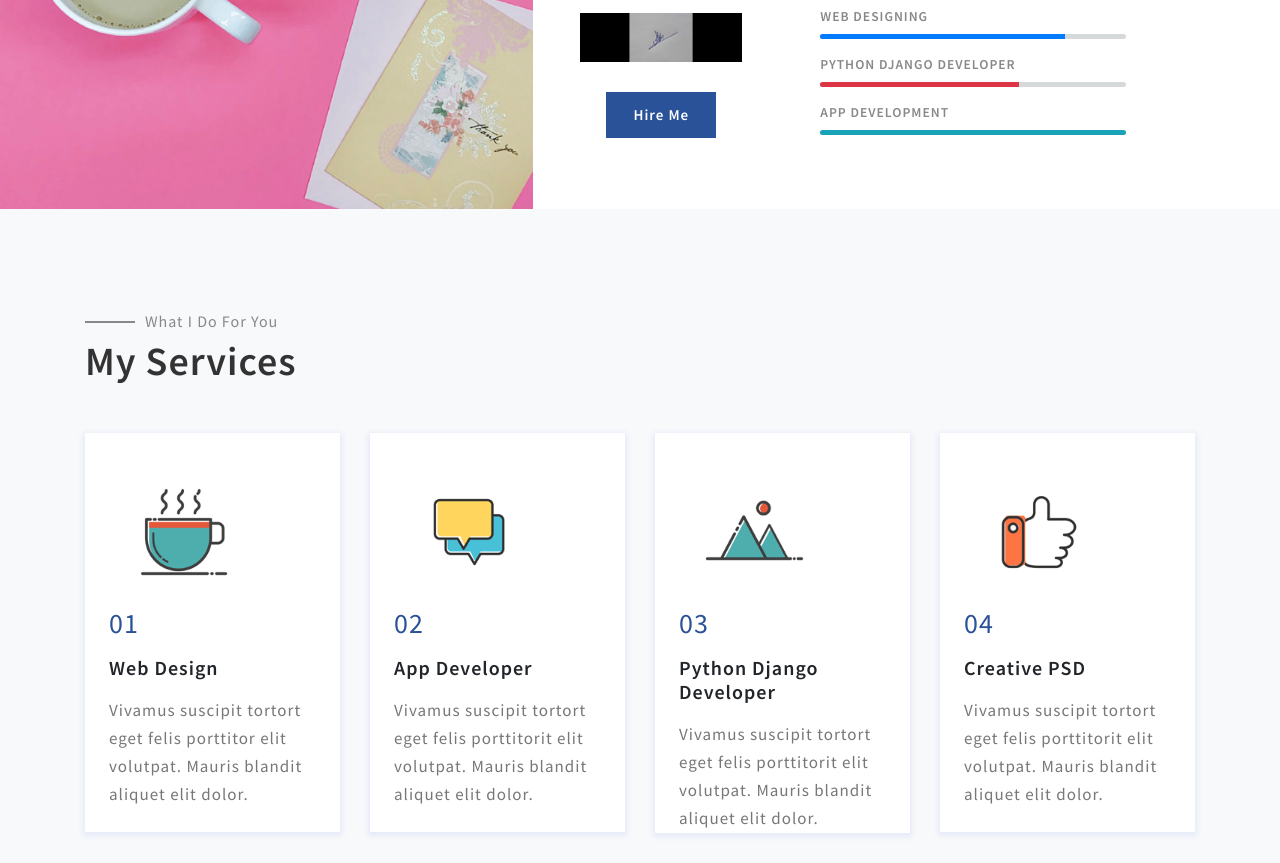
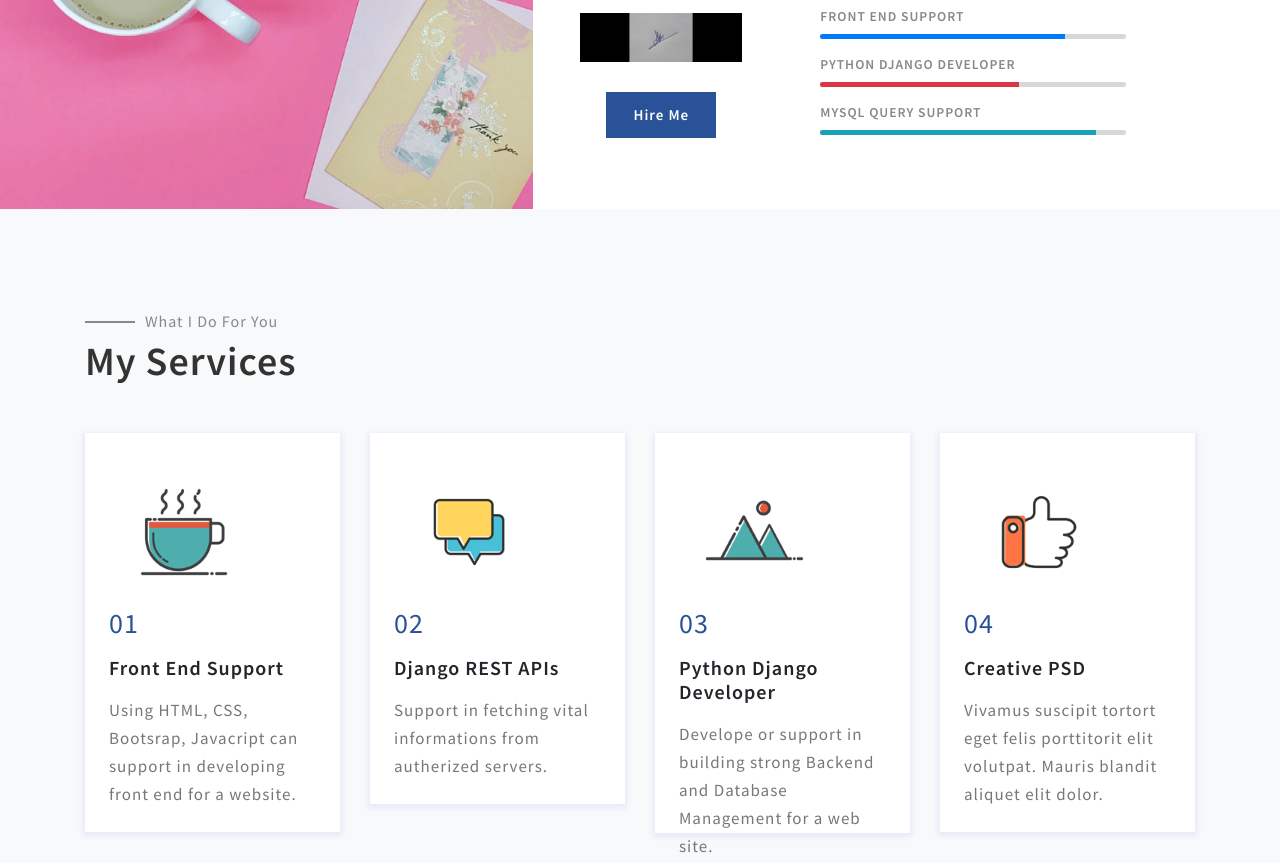
Before and after one commit to ananthuananthu07/my-personal, a plain HTML site: page index.html in a window 1280 px wide. Shown: the part 1201-2064 px from the top of the page. Drawn offline with Linux system fonts and the light colour scheme.

Commit message:
index page services updation!

```diff
--- a/index.html
+++ b/index.html
@@ -115,7 +115,7 @@ Smartphone Compatible web template, free webdesigns for Nokia, Samsung, LG, Sony
 							<p>Hello, My name is <strong>Ananthakrishnan</strong>. I am a passionate<strong> web developer</strong></p>
 							<h4 class="mt-4">Skills & Abilities</h4>
 							<div class="progress-one mt-3">
-								<h4 class="progress-tittle">Web Designing</h4>
+								<h4 class="progress-tittle">Front End Support</h4>
 								<div class="progress">
 									<div class="progress-bar" role="progressbar" style="width: 80%" aria-valuenow="80" aria-valuemin="0" aria-valuemax="100"></div>
 								</div>
@@ -127,9 +127,9 @@ Smartphone Compatible web template, free webdesigns for Nokia, Samsung, LG, Sony
 								</div>
 							</div>
 							<div class="progress-one">
-								<h4 class="progress-tittle">App Development</h4>
+								<h4 class="progress-tittle">MySql Query Support</h4>
 								<div class="progress">
-									<div class="progress-bar bg-info" role="progressbar" style="width: 100%" aria-valuenow="100" aria-valuemin="0" aria-valuemax="100"></div>
+									<div class="progress-bar bg-info" role="progressbar" style="width: 90%" aria-valuenow="100" aria-valuemin="0" aria-valuemax="100"></div>
 								</div>
 							</div>
 						</div>
@@ -153,8 +153,8 @@ Smartphone Compatible web template, free webdesigns for Nokia, Samsung, LG, Sony
 				  <div class="panel-thumbnail">
 					<img src="images/s1.png" alt="" class="img-fluid" />
 					<h3>01</h3>
-					<h4 class="mt-3">Web Design</h4>
-					<p class="mt-3">Vivamus suscipit tortort eget felis porttitor elit volutpat. Mauris blandit aliquet elit dolor.</p>
+					<h4 class="mt-3">Front End Support</h4>
+					<p class="mt-3">Using HTML, CSS, Bootsrap, Javacript can support in developing front end for a website.</p>
 				  </div>
 				</div>
 			</div>
@@ -163,8 +163,8 @@ Smartphone Compatible web template, free webdesigns for Nokia, Samsung, LG, Sony
 				  <div class="panel-thumbnail">
 					<img src="images/s2.png" alt="" class="img-fluid" />
 					<h3>02</h3>
-					<h4 class="mt-3">App Developer</h4>
-					<p class="mt-3">Vivamus suscipit tortort eget felis porttitorit elit volutpat. Mauris blandit aliquet elit dolor.</p>
+					<h4 class="mt-3">Django REST APIs</h4>
+					<p class="mt-3">Support in fetching vital informations from autherized servers.</p>
 				  </div>
 				</div>
 			</div>
@@ -174,7 +174,7 @@ Smartphone Compatible web template, free webdesigns for Nokia, Samsung, LG, Sony
 					<img src="images/s3.png" alt="" class="img-fluid" />
 					<h3>03</h3>
 					<h4 class="mt-3">Python Django Developer</h4>
-					<p class="mt-3">Vivamus suscipit tortort eget felis porttitorit elit volutpat. Mauris blandit aliquet elit dolor.</p>
+					<p class="mt-3">Develope or support in building strong Backend and Database Management for a web site.</p>
 				  </div>
 				</div>
 			</div>
```
